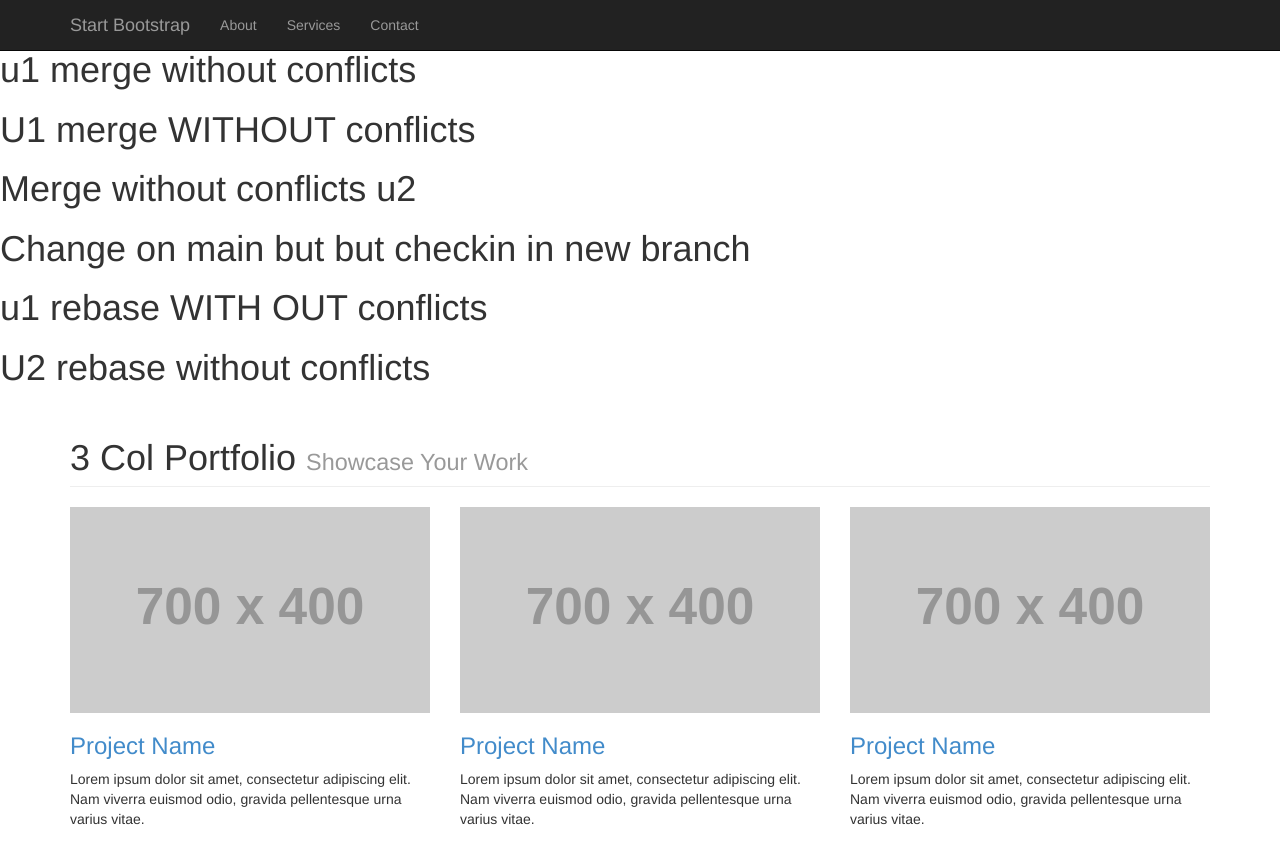
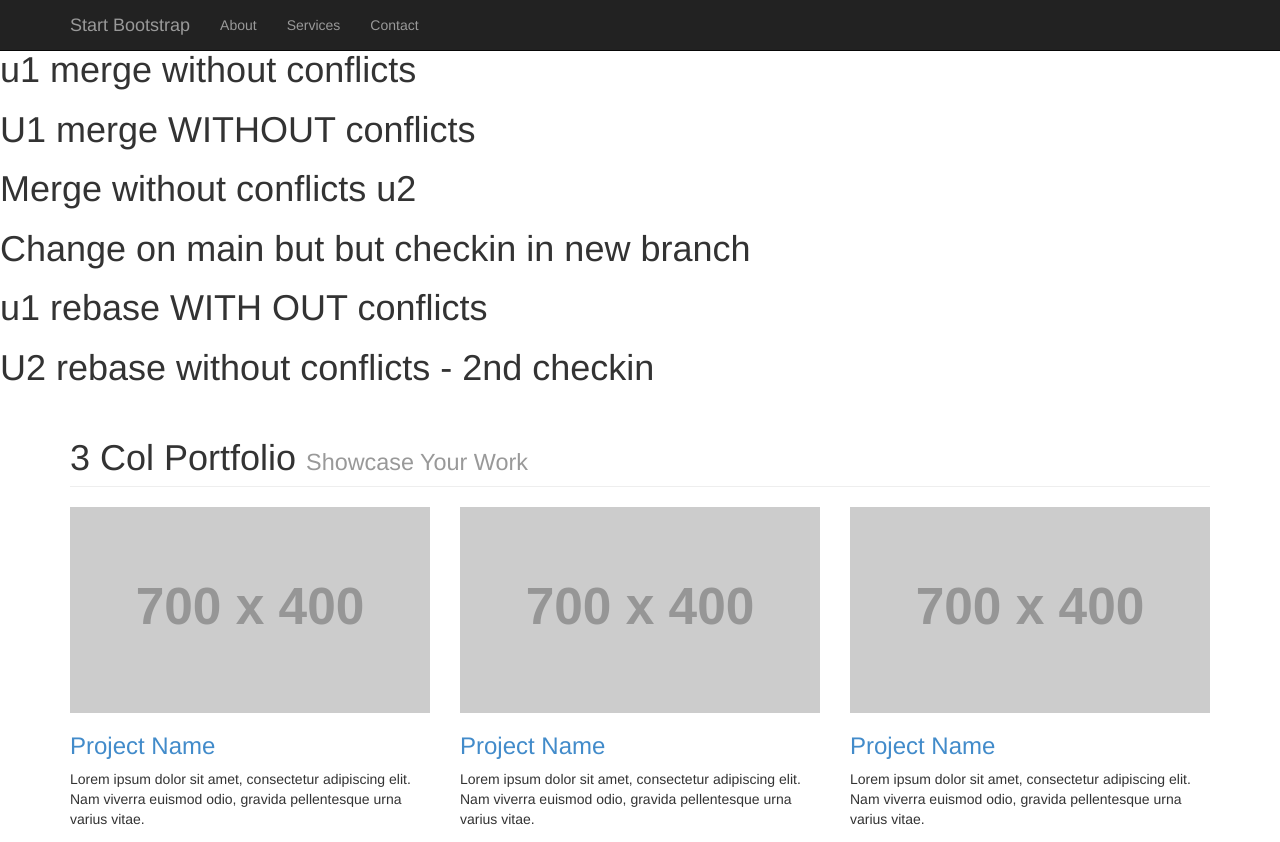
Before and after one commit to ponagraj/GitTrainingDemo, a plain HTML site: page index.html in a window 1280 px wide. Shown: the top 842 px of the page. Drawn offline with Linux system fonts and the light colour scheme; placeholder pictures from the web are drawn by us.

Commit message:
u2 merge without conflicts - 2nd checkin

```diff
--- a/index.html
+++ b/index.html
@@ -13,7 +13,7 @@
     <h1>u1 rebase WITH OUT conflicts</h1>
     <!-- Bootstrap core CSS -->
     <link href="css/bootstrap.css" rel="stylesheet">
-    <h1> U2 rebase without conflicts</h1>
+    <h1> U2 rebase without conflicts - 2nd checkin</h1>
     <!-- Custom CSS for the '3 Col Portfolio' Template -->
     <link href="css/3-col-portfolio.css" rel="stylesheet">
   </head>
```
